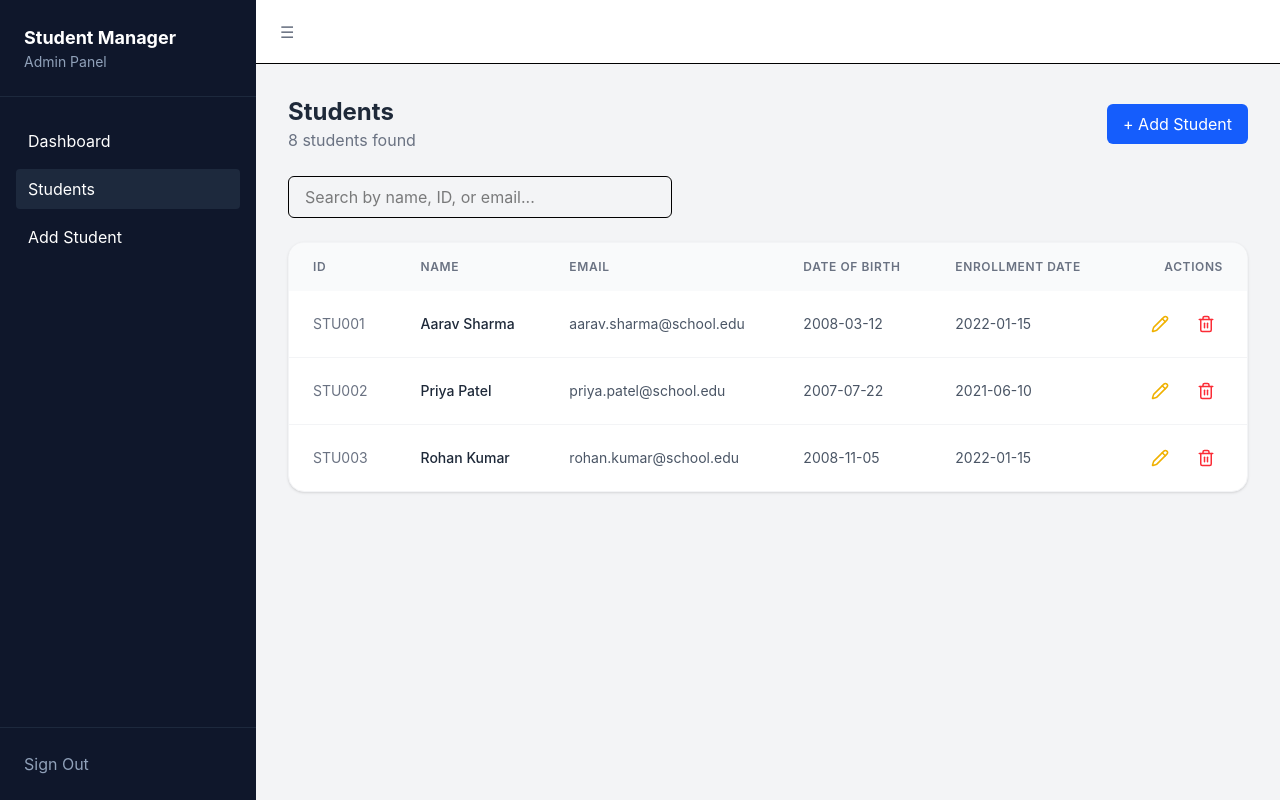
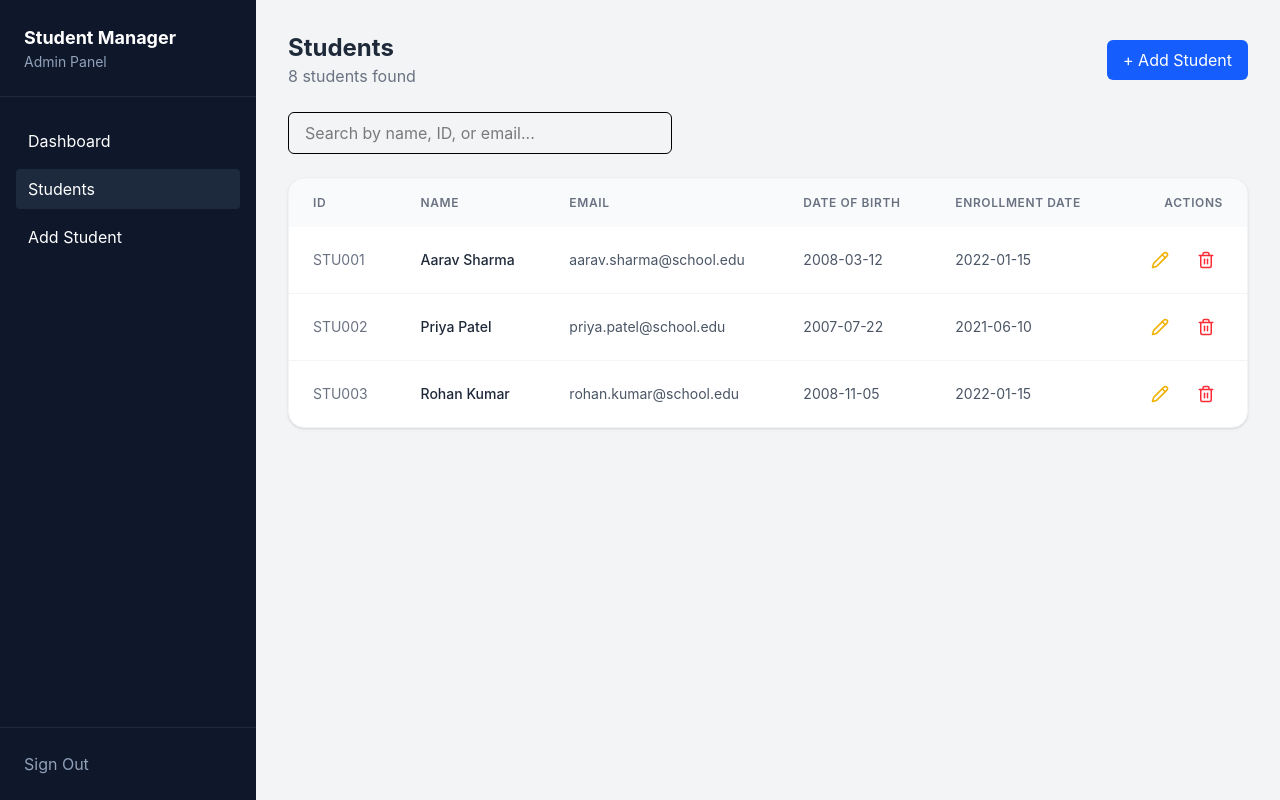
Before and after one commit to dinuvi2003/student-management-frontend, a React (Vite) app: page /students in a window 1280 px wide. Built offline with nearby package versions, Linux system fonts and the light colour scheme.

Commit message:
Small fix in UI

```diff
--- a/src/componenets/layout/DashboardLayout.tsx
+++ b/src/componenets/layout/DashboardLayout.tsx
@@ -1,5 +1,4 @@
 import Sidebar from "./SideBar";
-import Topbar from "./TopBar";
 import type { ReactNode } from "react";
 
 interface Props {
@@ -12,7 +11,6 @@ const DashboardLayout = ({ children }: Props) => {
       <Sidebar />
 
       <div className="flex-1 flex flex-col">
-        <Topbar />
         <main className="p-8">{children}</main>
       </div>
     </div>
--- a/src/componenets/layout/TopBar.tsx
+++ /dev/null
@@ -1,9 +0,0 @@
-const Topbar = () => {
-  return (
-    <div className="h-16 bg-white border-b flex items-center px-6">
-      <div className="text-gray-500">☰</div>
-    </div>
-  );
-};
-
-export default Topbar;
```
